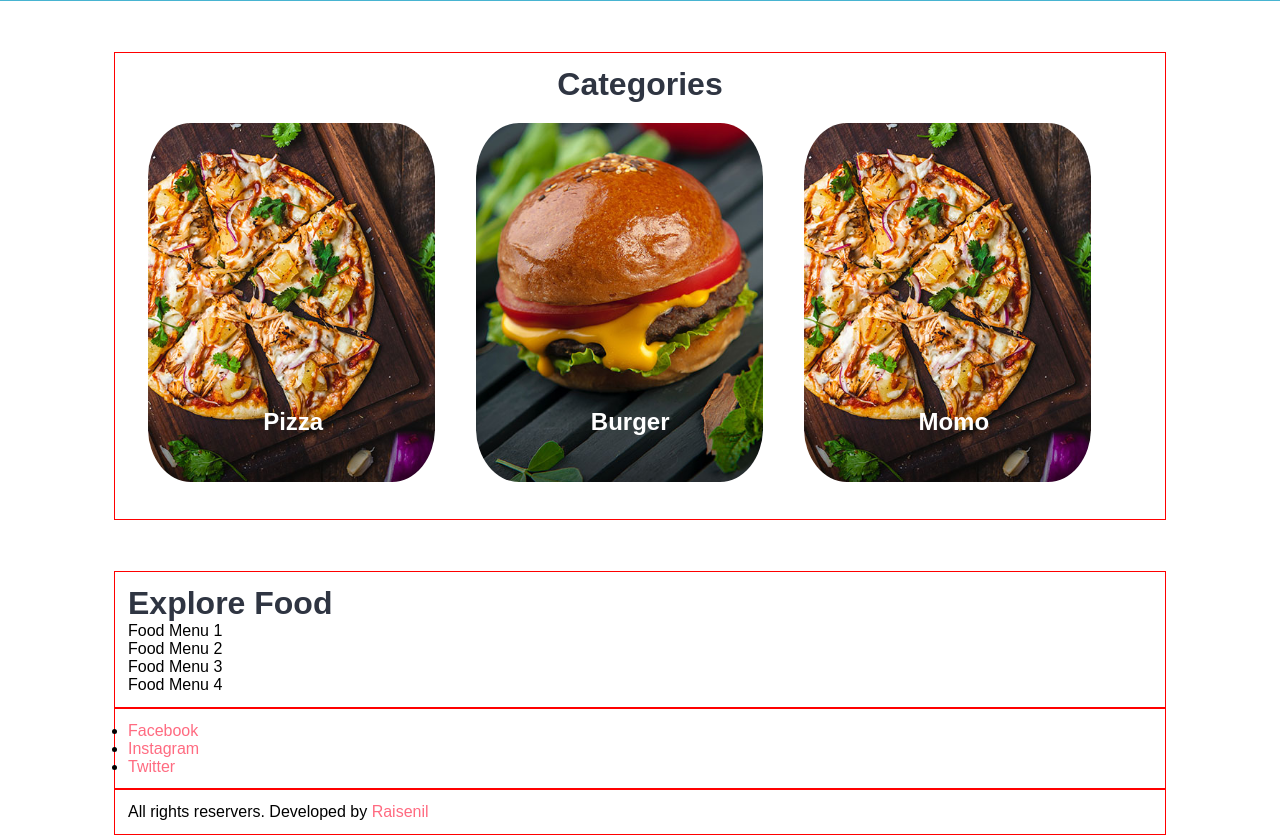
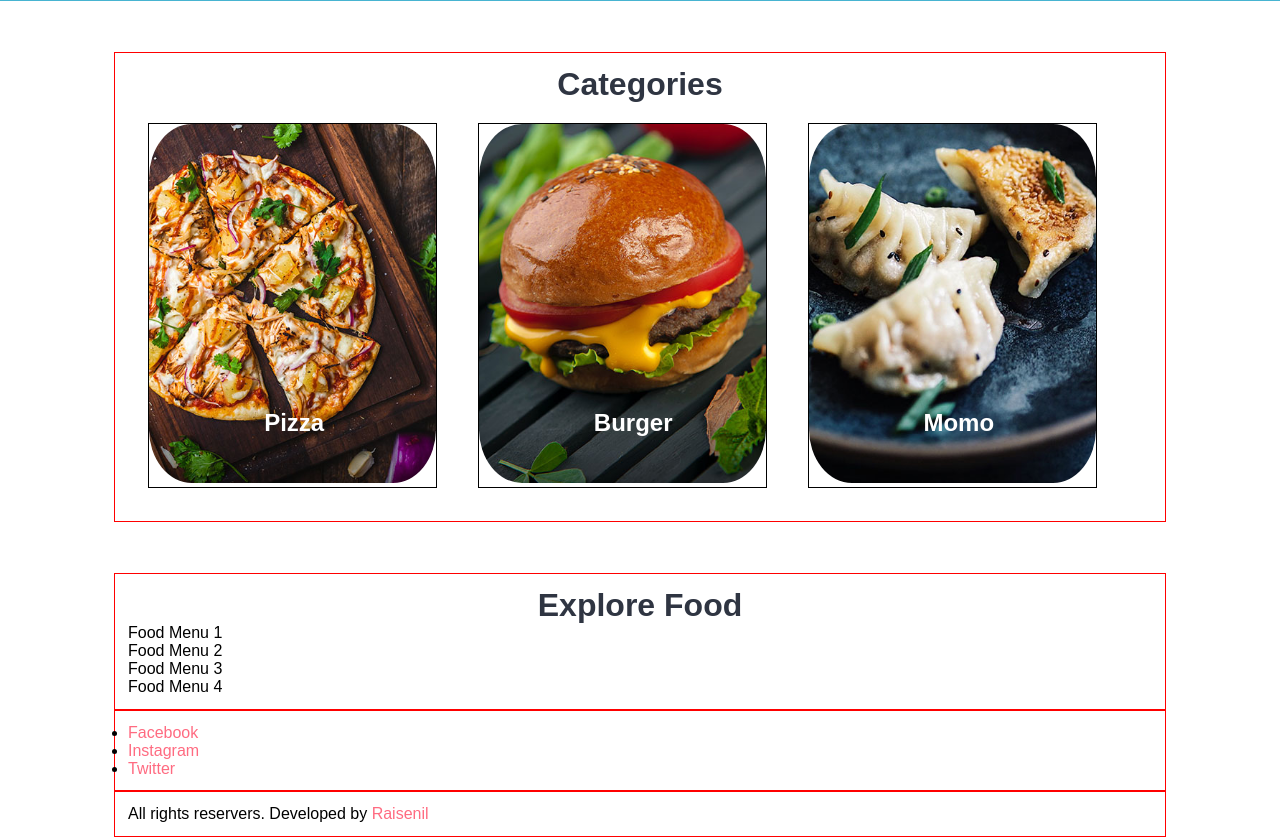
Before and after one commit to Raisenil/Food_Ordering_Website, a PHP site: page / in a window 1280 px wide. Shown: the part 332-1169 px from the top of the page. Run offline with PHP 8.4, Linux system fonts and the light colour scheme.

Commit message:
Auto commit

```diff
--- a/css/style.css
+++ b/css/style.css
@@ -129,8 +129,14 @@ h3{
 }
 
 .box-3{
-    /* border: 1px solid black; */
+    border: 1px solid black;
     width: 28%;
     float: left;
     margin: 2%;
 }
+
+/* css for food menu */
+
+.food-menu box{
+    border: 1px solid black;
+}
--- a/index.html
+++ b/index.html
@@ -74,7 +74,7 @@
             </div>
 
             <div class="box-3 float-container">
-                <img src="images/pizza.jpg" alt="Momo" class="img-responsive img-curve">
+                <img src="images/momo.jpg" alt="Momo" class="img-responsive img-curve">
 
                 <h3 class="float-text text-white">Momo</h3>
             </div>
@@ -87,9 +87,9 @@
     <!-- Food Menu Start -->
     <section class="food-menu">
         <div class="container">
-            <h2>Explore Food</h2>
+            <h2 class="text-center">Explore Food</h2>
 
-            <div class="food-menu">
+            <div class="food-menu box">
                 Food Menu 1
             </div>
 
```
